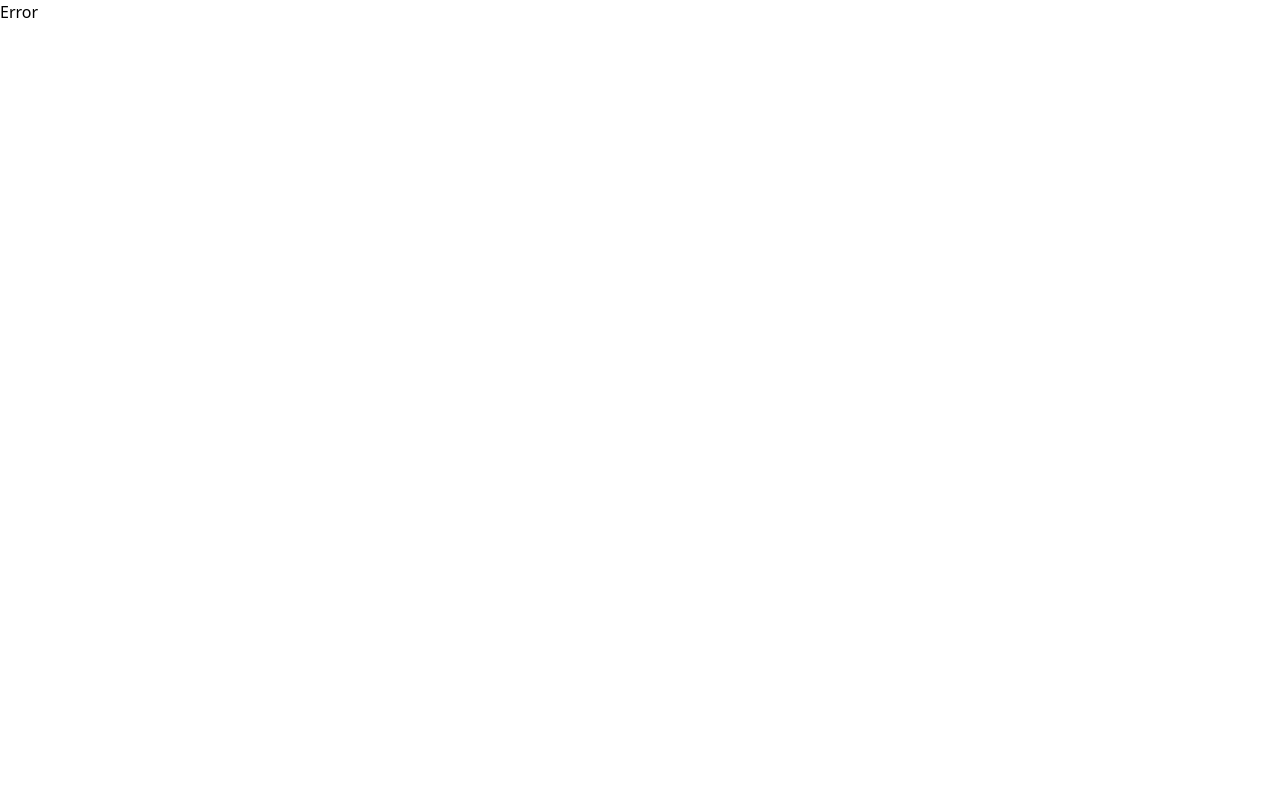
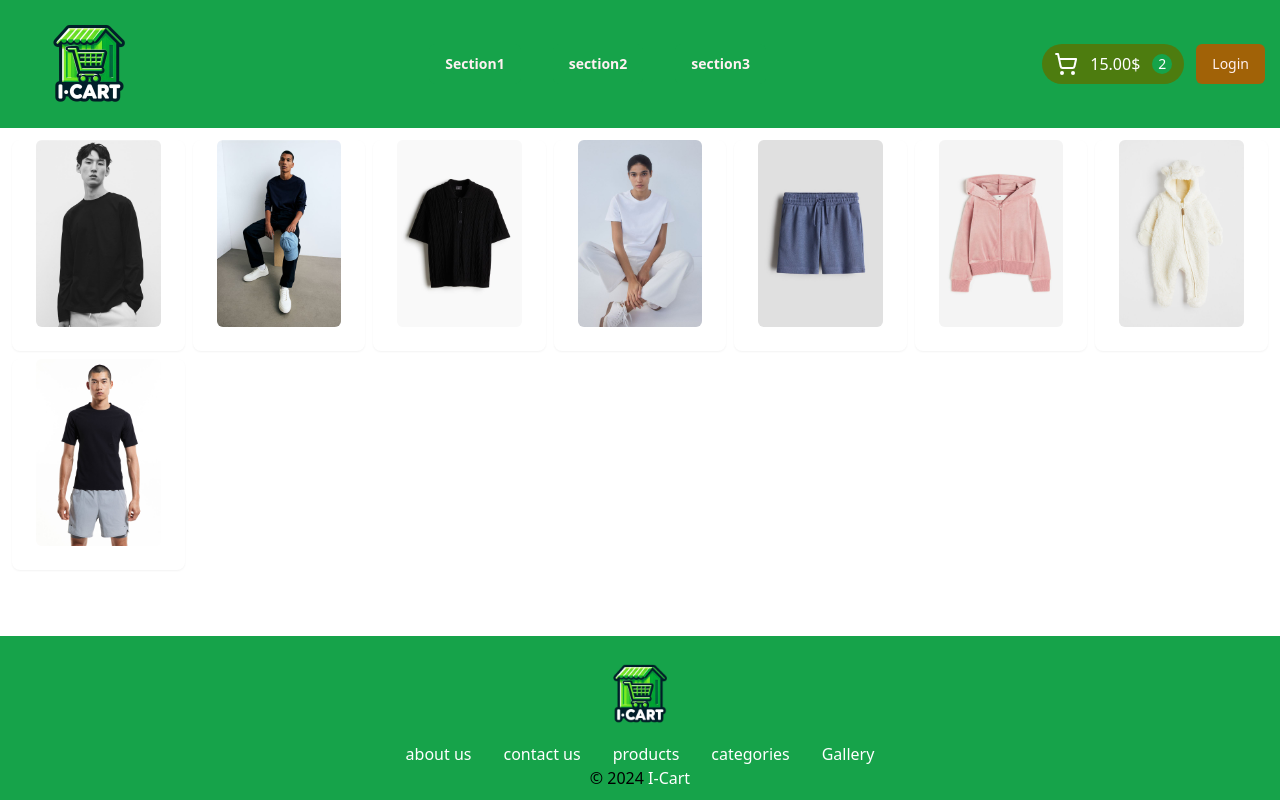
Before and after one commit to I-Cart/Front-End, a React (Vite) app: page /gallery in a window 1280 px wide. Before the commit this address had no page. Built offline with nearby package versions, Linux system fonts and the light colour scheme.

Commit message:
add gallery

```diff
--- /dev/null
+++ b/src/components/common/GalleryProductCard.jsx
@@ -0,0 +1,48 @@
+import { Link } from "react-router-dom";
+import {
+  Card,
+  CardContent,
+  CardDescription,
+  CardFooter,
+  CardHeader,
+  CardTitle,
+} from "@/components/ui/card";
+import { Badge } from "@/components/ui/badge";
+
+function ProductsGallery({ product }) {
+  const { id, cat_prefix, title, img, price } = product;
+  return (
+    <Link to={`/${id}`}>
+        <Card className="border-none relative group max-w-48">
+          <div className="p-3 opacity-0 absolute bg-white/25 backdrop-blur-sm inset-0 group-hover:opacity-100 transition-all duration-300">
+            <CardHeader>
+            <CardTitle>
+              {" "}
+              <span className=" text-[hsl(var(--primary))]">{title}</span>
+            </CardTitle>
+            <CardDescription>
+              {" "}
+              <span>{cat_prefix}</span>
+            </CardDescription>
+          </CardHeader>
+          <CardFooter className=" flex items-end gap-5">
+            <Badge variant="outline">
+              <p className=" text-[hsl(var(--primary))]">{price} $</p>
+            </Badge>
+          </CardFooter>
+          </div>
+
+          <CardContent className="flex flex-col h-full">
+            <img
+              src={img}
+              alt=""
+              className="rounded-md"
+              onClick={() => console.log(id)}
+            />
+          </CardContent>
+        </Card>
+    </Link>
+  );
+}
+
+export default ProductsGallery;
--- /dev/null
+++ b/src/components/common/ProductsGallery.jsx
@@ -0,0 +1,15 @@
+import GalleryProductCard from "./GalleryProductCard";
+import { useSelector } from "react-redux";
+
+
+export default function ProductsGallery() {
+    const productsArray = useSelector((state) => state.products.products);
+    return(
+        <div className="justify-center justify-items-center grid md:grid-cols-3 lg:grid-cols-5 xl:grid-cols-7 2xl:grid-cols-8 sm:grid-cols-2 grid-cols-1 gap-2 p-3">
+            {productsArray.map((product) => (
+            <GalleryProductCard product={product} key={product.id} />
+        ))}
+        </div>
+    )
+
+}
--- a/src/pages/Gallery.jsx
+++ b/src/pages/Gallery.jsx
@@ -0,0 +1,9 @@
+import ProductsGallery from "@/components/common/ProductsGallery";
+
+export default function Gallery() {
+    return (
+        <main className="flex-1">
+            <ProductsGallery/>
+        </main>
+    )
+}
--- a/src/routes/AppRouter.jsx
+++ b/src/routes/AppRouter.jsx
@@ -7,6 +7,7 @@ import Register from "@/pages/Register";
 import { createBrowserRouter, RouterProvider } from "react-router-dom";
 import authLoader from "./loaders/authLoader";
 import Cart from "@/pages/Cart";
+import Gallery from "@/pages/Gallery";
 const browserRouter = createBrowserRouter([
   {
     path: "/",
@@ -21,6 +22,10 @@ const browserRouter = createBrowserRouter([
       {
         path: "/cart",
         element: <Cart />,
+      },
+      {
+        path: "/gallery",
+        element: <Gallery />,
       },
     ],
   },
```
